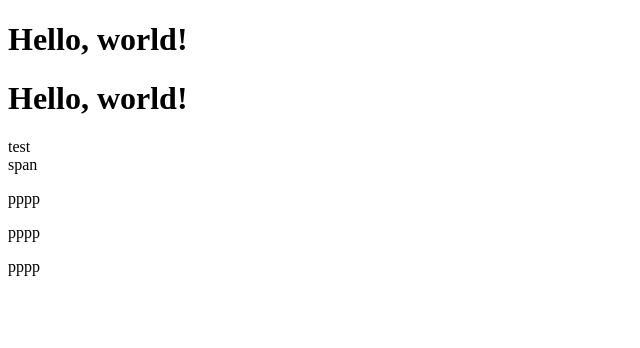
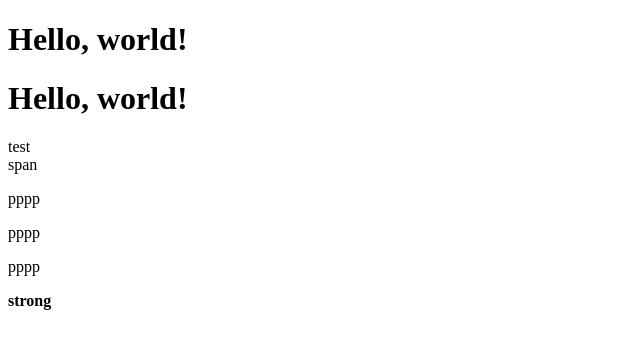
Before and after one commit to ryu11kr/test, a plain HTML site: page index.html in a window 1280 px wide. Shown: the full height of the page, 0-640 px from the left. Drawn offline with nearby package versions, Linux system fonts and the light colour scheme.

Commit message:
스트롱추가

```diff
--- a/index.html
+++ b/index.html
@@ -13,6 +13,7 @@
 	<p class="pp">pppp</p>
 	<p class="pp">pppp</p>
 	<p class="pp">pppp</p>
+	<strong>strong</strong>
 	<script src="https://ajax.googleapis.com/ajax/libs/jquery/1.11.2/jquery.min.js"></script>
   </body>
 </html>
```
